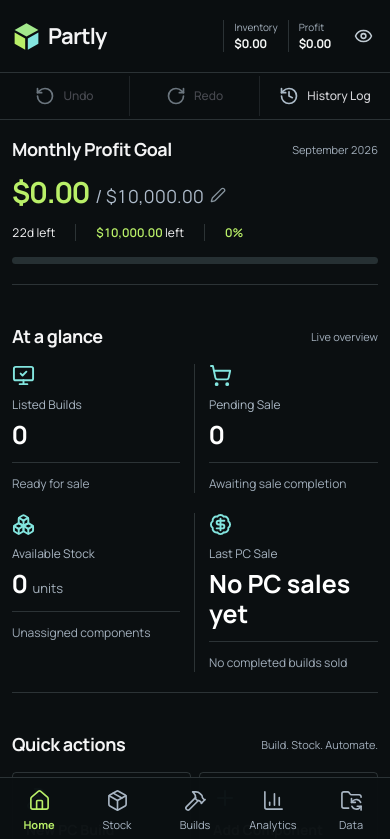
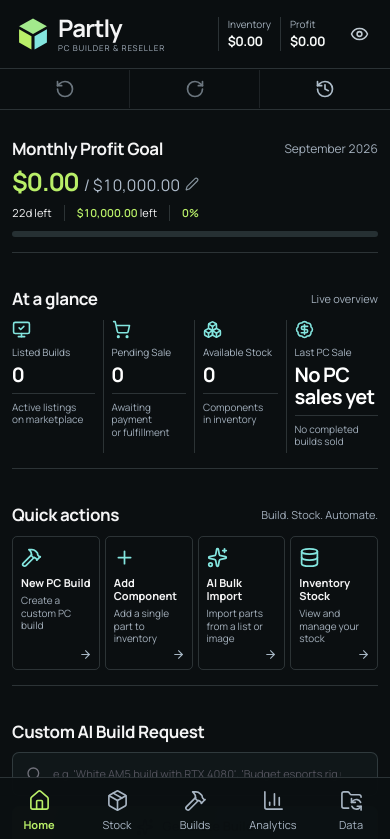
Before and after one commit to Mehmood28/Partly-app, a React (Vite) app: page / in a window 390 px wide. Shown: the top 839 px of the page. Built offline with nearby package versions, Linux system fonts and the light colour scheme.

Commit message:
Compact home dashboard for phone layout

```diff
--- a/src/components/launchpad/DashboardQuickStats.tsx
+++ b/src/components/launchpad/DashboardQuickStats.tsx
@@ -81,9 +81,9 @@ export const DashboardQuickStats: React.FC<DashboardQuickStatsProps> = ({
     <section className="home-section">
       <div className="section-heading"><h2>At a glance</h2><span>Live overview</span></div>
       <div className="overview-grid">
-        <button onClick={() => onNavigateToBuilds('Available')}><MonitorCheck /><span>Listed Builds</span><strong>{stats.listedCount}</strong><small>Ready for sale</small></button>
-        <button onClick={() => onNavigateToBuilds('Pending')}><ShoppingCart /><span>Pending Sale</span><strong>{stats.pendingSaleCount}</strong><small>Awaiting sale completion</small></button>
-        <button onClick={onNavigateToStock}><Boxes /><span>Available Stock</span><strong>{stats.availableStockCount} <em>units</em></strong><small>Unassigned components</small></button>
+        <button onClick={() => onNavigateToBuilds('Available')}><MonitorCheck /><span>Listed Builds</span><strong>{stats.listedCount}</strong><small>Active listings<br />on marketplace</small></button>
+        <button onClick={() => onNavigateToBuilds('Pending')}><ShoppingCart /><span>Pending Sale</span><strong>{stats.pendingSaleCount}</strong><small>Awaiting payment<br />or fulfillment</small></button>
+        <button onClick={onNavigateToStock}><Boxes /><span>Available Stock</span><strong>{stats.availableStockCount} <em>units</em></strong><small>Components<br />in inventory</small></button>
         <div><BadgeDollarSign /><span>Last PC Sale</span><strong>{stats.relativeTimeText}</strong><small>{stats.latestBuildName || 'No completed builds sold'}</small></div>
       </div>
     </section>
--- a/src/index.css
+++ b/src/index.css
@@ -487,41 +487,58 @@ button:focus-visible, a:focus-visible { outline:2px solid var(--app-lime); outli
 @media (max-width:639px) {
   .app-main { padding:0 12px 90px; }
   .partly-header { margin-bottom:14px; }
-  .partly-masthead { padding:14px 12px; gap:9px; }
-  .partly-brand { gap:7px; }
-  .partly-mark { width:29px; height:29px; border-radius:7px; }
-  .partly-brand h1 { font-size:22px; }
-  .partly-brand span { display:none; }
+  .partly-masthead { padding:12px 16px; gap:12px; }
+  .partly-brand { gap:8px; }
+  .partly-mark { width:34px; height:34px; border-radius:7px; }
+  .partly-brand h1 { font-size:24px; }
+  .partly-brand span { display:block; margin-top:1px; font-size:8px; letter-spacing:.11em; white-space:nowrap; }
   .masthead-metrics { margin-left:auto; }
-  .masthead-metrics > div { padding:0 10px; }
+  .masthead-metrics > div { padding:0 9px; gap:0; }
   .masthead-metrics svg { display:none; }
   .masthead-metrics span { font-size:10px; }
-  .masthead-metrics strong { font-size:12px; white-space:nowrap; }
+  .masthead-metrics strong { font-size:13px; white-space:nowrap; }
   .privacy-toggle { min-width:28px; }
   .privacy-toggle svg { width:19px; }
-  .session-toolbar { padding:3px 0; }
-  .session-toolbar > button { font-size:12px; min-height:40px; }
+  .session-toolbar { padding:1px 0; }
+  .session-toolbar > button { font-size:12px; min-height:38px; }
+  .session-toolbar > button > span:last-child { display:none; }
   .partly-navigation button { min-height:66px; font-size:11px; gap:5px; }
   .partly-navigation button svg { height:23px; width:23px; }
   .section-heading { margin-bottom:15px; }
   .section-heading > span { font-size:11px; }
-  .goal-section { padding:4px 0 20px; }
-  .goal-amount { gap:6px; }
-  .goal-amount strong { font-size:29px; }
-  .goal-amount > span { font-size:18px; }
-  .goal-details { font-size:12px; margin:12px 0 16px; }
-  .home-section { padding:20px 0; }
-  .overview-grid { grid-template-columns:repeat(2,minmax(0,1fr)); gap:20px 0; }
-  .overview-grid > * { padding:0 14px; }
-  .overview-grid > :nth-child(odd) { padding-left:0; }
-  .overview-grid > :nth-child(even) { border:0; padding-right:0; }
-  .overview-grid strong { font-size:25px; }
-  .overview-grid span,.overview-grid small { font-size:12px; }
-  .overview-grid svg { width:23px; height:23px; margin-bottom:9px; }
-  .quick-action-grid { grid-template-columns:repeat(2,minmax(0,1fr)); gap:8px; }
-  .quick-action-grid button { min-height:132px; padding:13px; }
-  .quick-action-grid svg { width:24px; height:24px; margin-bottom:10px; }
-  .quick-action-grid span { font-size:12px; }
+  .goal-section { padding:14px 0 15px; }
+  .goal-section .section-heading { margin-bottom:8px; }
+  .goal-section .section-heading h2 { font-size:17px; }
+  .goal-section .section-heading > span { font-size:12px; }
+  .goal-amount { gap:5px; margin:0 0 8px; }
+  .goal-amount strong { font-size:25px; }
+  .goal-amount > span { font-size:16px; }
+  .goal-amount svg { width:14px; height:14px; }
+  .goal-details { font-size:11px; margin:8px 0 10px; }
+  .goal-details > * { padding:0 12px; }
+  .goal-track { height:6px; }
+  .home-section { padding:15px 0; }
+  .home-section .section-heading { margin-bottom:10px; }
+  .home-section .section-heading h2,.home-section .section-heading h3 { font-size:17px; }
+  .overview-grid { grid-template-columns:repeat(4,minmax(0,1fr)); gap:0; }
+  .overview-grid > * { min-width:0; padding:0 8px; border-right:1px solid var(--app-line); }
+  .overview-grid > :first-child { padding-left:0; }
+  .overview-grid > :last-child { border-right:0; padding-right:0; }
+  .overview-grid svg { width:19px; height:19px; margin-bottom:7px; }
+  .overview-grid span { font-size:10px; line-height:1.25; }
+  .overview-grid strong { margin:5px 0 7px; font-size:20px; line-height:1.1; letter-spacing:-.035em; overflow-wrap:anywhere; }
+  .overview-grid em { display:none; }
+  .overview-grid small { min-height:38px; padding-top:7px; font-size:10px; line-height:1.25; }
+  .quick-action-grid { grid-template-columns:repeat(4,minmax(0,1fr)); gap:5px; }
+  .quick-action-grid button { min-width:0; min-height:116px; padding:10px 8px 24px; border-radius:5px; }
+  .quick-action-grid svg { width:21px; height:21px; margin-bottom:8px; }
+  .quick-action-grid strong { font-size:11px; line-height:1.2; overflow-wrap:anywhere; }
+  .quick-action-grid span { margin-top:5px; padding:0; font-size:10px; line-height:1.25; overflow-wrap:anywhere; }
+  .quick-action-grid .action-arrow { bottom:8px; right:7px; width:13px; height:13px; }
+  .ai-request .section-heading { margin-bottom:9px; }
+  .ai-request .app-field { height:44px; min-height:44px; font-size:11px; }
+  .ai-request .app-button { height:42px; min-height:42px; font-size:13px; }
+
   .ai-request .section-note { display:none; }
   .app-metric-label { font-size:11px; }
   .app-metric-value { font-size:16px; }
```
